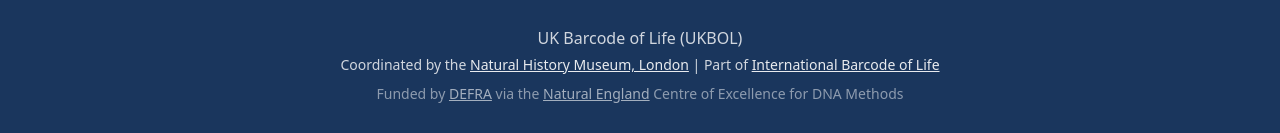
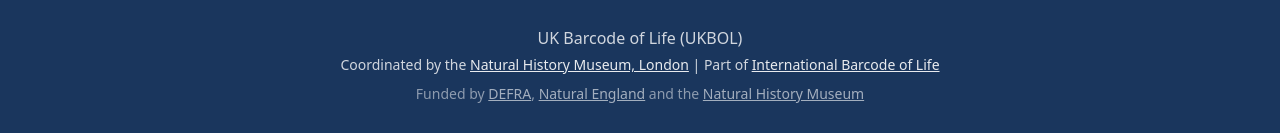
Before and after one commit to ukbol/ukbol.github.io, a Jekyll site: the page built from index.md, in a window 1280 px wide. Shown: the part 764-897 px from the top of the page. Built offline with Jekyll 4.4.1, drawn with Linux system fonts in a browser that asks for light colours.

Commit message:
Fix funding attribution to credit DEFRA, Natural England and the Natural History Museum
The footer previously said "Funded by DEFRA via the Natural England
Centre of Excellence for DNA Methods". Corrected to "Funded by DEFRA,
Natural England and the Natural History Museum".

https://claude.ai/code/session_01HFkjrnYAH5strJbXSMpDCv

```diff
--- a/_includes/footer.html
+++ b/_includes/footer.html
@@ -7,8 +7,9 @@
       | Part of <a href="https://ibol.org/" style="color:rgba(255,255,255,.9);">International Barcode of Life</a>
     </p>
     <p class="small mb-0" style="color:rgba(255,255,255,.5);">
-      Funded by <a href="https://www.gov.uk/government/organisations/department-for-environment-food-rural-affairs" style="color:rgba(255,255,255,.6);">DEFRA</a>
-      via the <a href="https://www.gov.uk/government/organisations/natural-england" style="color:rgba(255,255,255,.6);">Natural England</a> Centre of Excellence for DNA Methods
+      Funded by <a href="https://www.gov.uk/government/organisations/department-for-environment-food-rural-affairs" style="color:rgba(255,255,255,.6);">DEFRA</a>,
+      <a href="https://www.gov.uk/government/organisations/natural-england" style="color:rgba(255,255,255,.6);">Natural England</a> and the
+      <a href="https://www.nhm.ac.uk" style="color:rgba(255,255,255,.6);">Natural History Museum</a>
     </p>
   </div>
 </footer>
```
Also changed, not shown: website_actions.md (+3 -2 lines).
